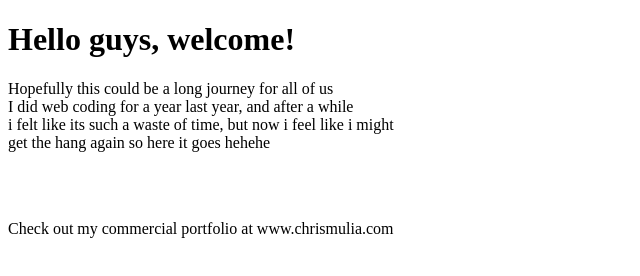
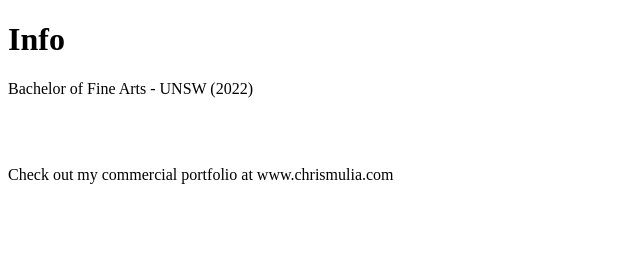
Before and after one commit to finalsushi/finalsushi.github.io, a plain HTML site: page index.html in a window 1280 px wide. Shown: the whole page, without its empty margins (0-640 px from the left). Drawn offline with Linux system fonts and the light colour scheme.

Commit message:
new (update from xcode)

```diff
--- a/index.html
+++ b/index.html
@@ -2,14 +2,12 @@
 <html lang="en" dir="ltr">
   <head>
     <meta charset="utf-8">
-    <title>Final Sushi Blog</title>
+    <title>Christopher Mulia</title>
   </head>
   <body>
-    <h1>Hello guys, welcome!</h1>
-    <p>Hopefully this could be a long journey for all of us<br>
-      I did web coding for a year last year, and after a while<br>
-      i felt like its such a waste of time, but now i feel like i might<br>
-      get the hang again so here it goes hehehe </p>
+    <h1>Info</h1>
+    <p> Bachelor of Fine Arts - UNSW (2022)
+    </p>
     <br></br>
     <p>Check out my commercial portfolio at
       www.chrismulia.com</p>
```
